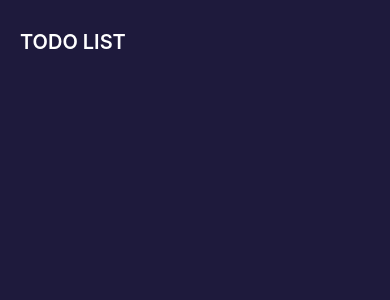
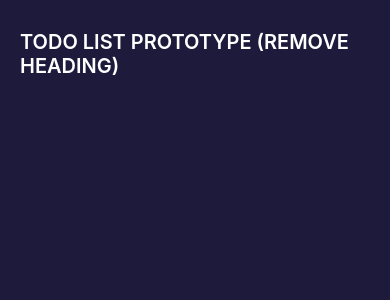
Before and after one commit to WarrenWu4/tally-to-do-prototype, a React Native app: screen / in a window 390 px wide. Shown: the top 300 px of the page. Built offline with nearby package versions, Linux system fonts and the light colour scheme.

Commit message:
Update header

```diff
--- a/App.js
+++ b/App.js
@@ -18,7 +18,7 @@ export default function App() {
 
   return (
     <View style={styles.container}>
-        <Text style={styles.heading}>TODO LIST</Text>
+        <Text style={styles.heading}>TODO LIST PROTOTYPE (REMOVE HEADING)</Text>
       <ScrollView style={styles.scrollView}>
         {
         tasks.map((task, index) => {
```
